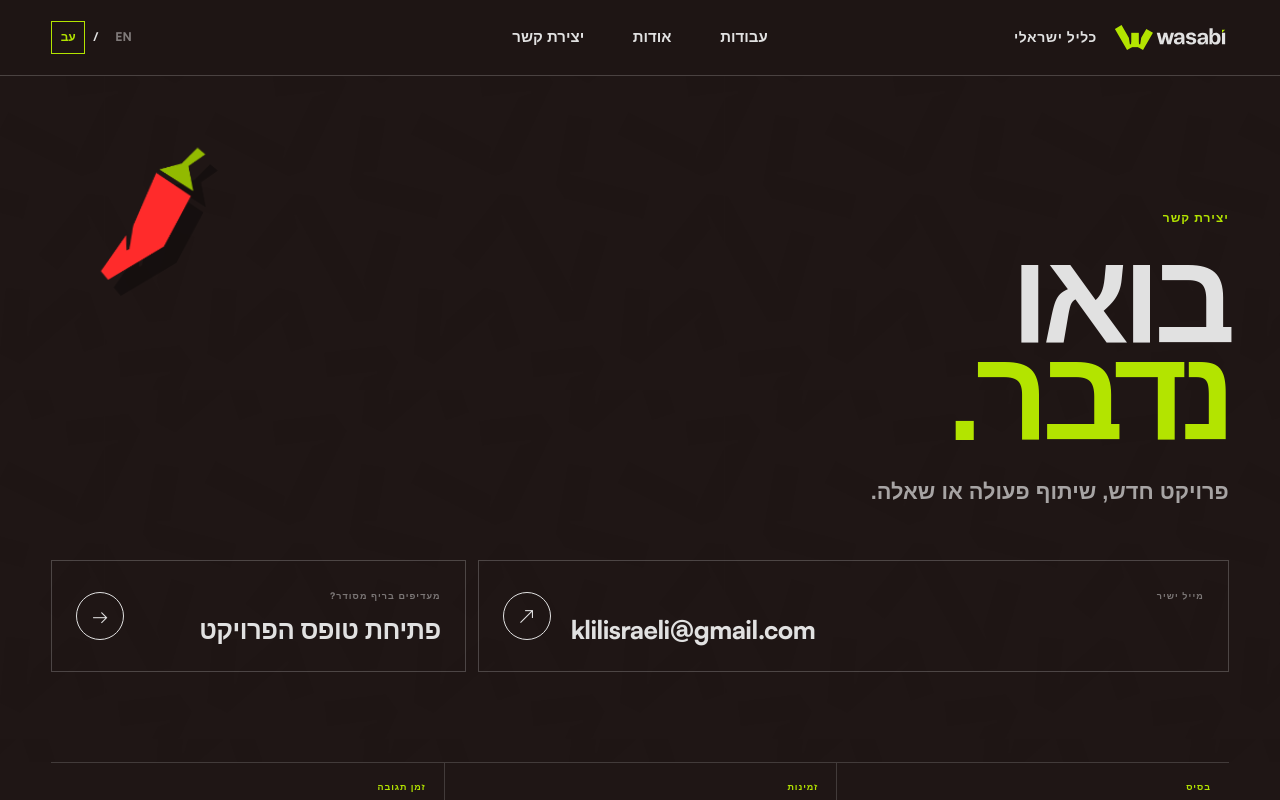
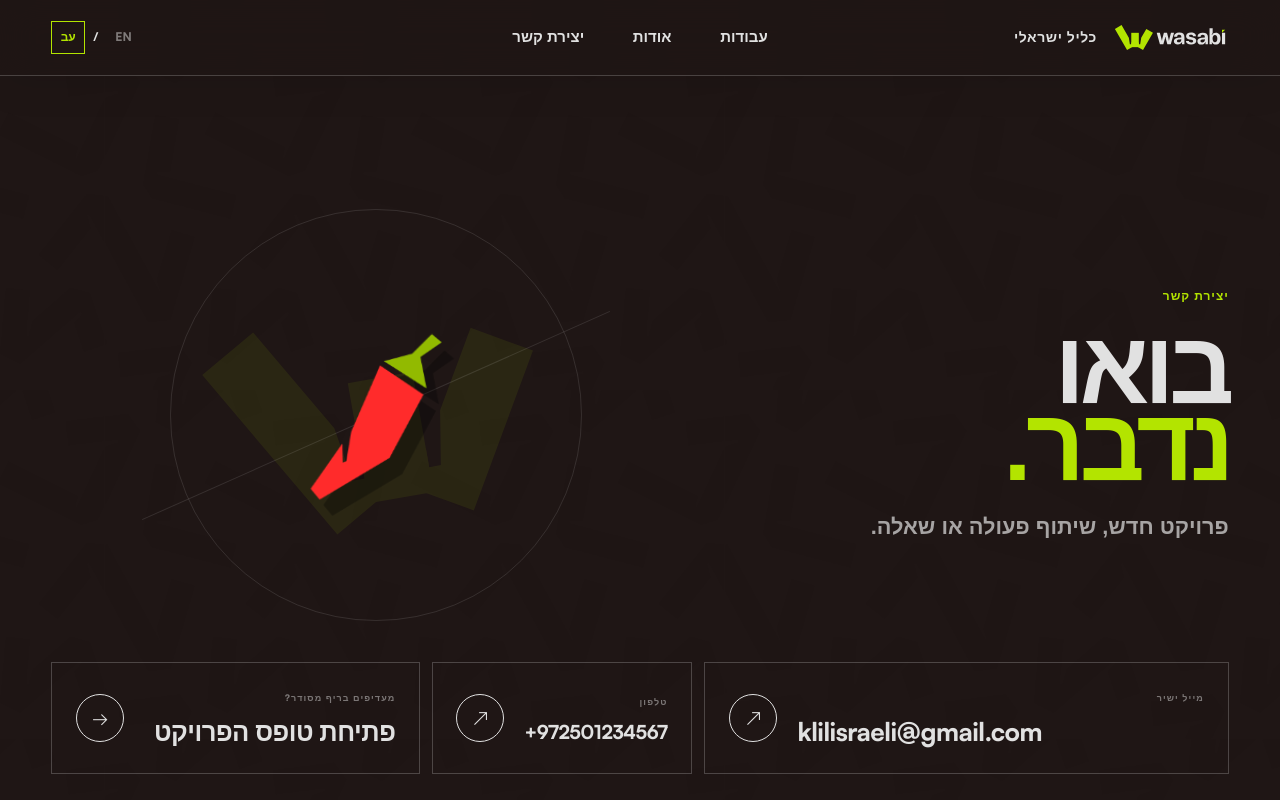
Before and after one commit to LiorAvshalomov/klil-wasabi, a Next.js app: page /contact in a window 1280 px wide. Shown: the top 800 px of the page. Built offline with nearby package versions, Linux system fonts and the light colour scheme; a web font is replaced by a local one.

Commit message:
Polish client motion and dark footers

```diff
--- a/app/ProjectView.tsx
+++ b/app/ProjectView.tsx
@@ -175,7 +175,7 @@ export function ProjectView({ project, nextProject }: ProjectViewProps) {
       </article>
 
       <footer className="project-footer section-shell">
-        <Link href={languageHref("/")}><img src="/brand/logo-light.svg" alt="Wasabi Studio" /></Link>
+        <Link href={languageHref("/")}><img src="/brand/logo-dark.svg" alt="Wasabi Studio" /></Link>
         <Link href={languageHref("/contact")}>{copy.contact[language]} ↗</Link>
         <span>© 2026 KLIL ISRAELI</span>
       </footer>
--- a/app/contact/ContactPage.tsx
+++ b/app/contact/ContactPage.tsx
@@ -14,6 +14,7 @@ const copy = {
     en: "A new project, collaboration or question.",
   },
   email: { he: "מייל ישיר", en: "Direct email" },
+  phone: { he: "טלפון", en: "Phone" },
   brief: { he: "מעדיפים בריף מסודר?", en: "Prefer a structured brief?" },
   briefCta: { he: "פתיחת טופס הפרויקט", en: "Open the project form" },
   based: { he: "בסיס", en: "Based" },
@@ -35,15 +36,25 @@ export function ContactPage() {
 
       <section className="contact-page-hero">
         <div className="contact-page-pattern" aria-hidden="true" />
-        <img className="contact-page-pepper" src="/brand/pepper.png" alt="" aria-hidden="true" />
         <div className="contact-page-copy section-shell">
-          <p className="section-label">{copy.label[language]}</p>
-          <h1><span>{copy.titleOne[language]}</span><strong>{copy.titleTwo[language]}</strong></h1>
-          <p className="contact-page-intro">{copy.intro[language]}</p>
+          <div className="contact-page-heading">
+            <p className="section-label">{copy.label[language]}</p>
+            <h1><span>{copy.titleOne[language]}</span><strong>{copy.titleTwo[language]}</strong></h1>
+            <p className="contact-page-intro">{copy.intro[language]}</p>
+          </div>
+          <div className="contact-page-visual" aria-hidden="true">
+            <img className="contact-page-mark" src="/brand/mark-dark.svg" alt="" />
+            <img className="contact-page-pepper" src="/brand/pepper.png" alt="" />
+          </div>
           <div className="contact-page-actions">
             <a className="contact-email" href={`mailto:${KLIL_EMAIL}?subject=${encodeURIComponent("New motion project")}`}>
               <small>{copy.email[language]}</small>
               <bdi>{KLIL_EMAIL}</bdi>
+              <i aria-hidden="true">↗</i>
+            </a>
+            <a className="contact-phone" href="tel:+972501234567">
+              <small>{copy.phone[language]}</small>
+              <bdi>+972501234567</bdi>
               <i aria-hidden="true">↗</i>
             </a>
             <Link className="contact-brief-link" href={languageHref("/contact/brief")}>
@@ -62,7 +73,7 @@ export function ContactPage() {
       </section>
 
       <footer className="contact-page-footer section-shell">
-        <Link className="contact-footer-brand" href={languageHref("/")}><img src="/brand/logo-light.svg" alt="Wasabi Studio" /></Link>
+        <Link className="contact-footer-brand" href={languageHref("/")}><img src="/brand/logo-dark.svg" alt="Wasabi Studio" /></Link>
         <a className="contact-footer-email" href={`mailto:${KLIL_EMAIL}`}>{KLIL_EMAIL}</a>
         <nav aria-label={language === "he" ? "קישורי תחתית" : "Footer navigation"}>
           <Link href={languageHref("/")}>{copy.home[language]}</Link>
--- a/app/globals.css
+++ b/app/globals.css
@@ -4006,3 +4006,333 @@ html[lang="en"] .project-hero-copy h1 {
     font-size: 23px;
   }
 }
+
+/* Final responsive polish: continuous clients, compact about and dark-surface assets. */
+
+@media (min-width: 821px) {
+  .shell-header.site-header {
+    background: rgb(31 22 21 / 84%);
+    box-shadow: 0 10px 38px rgb(0 0 0 / 8%);
+  }
+
+  .shell-header.home-header.is-top {
+    background: linear-gradient(to bottom, rgb(31 22 21 / 72%), transparent);
+  }
+}
+
+.brand-carousel {
+  scroll-behavior: auto;
+}
+
+.brand-carousel-track {
+  padding-inline: 0;
+}
+
+.brand-logo:is(.logo-hapoalim, .logo-leumi, .logo-tnuva, .logo-keshet) strong {
+  font-family: "Birzia", Arial, sans-serif;
+  font-weight: 900;
+  letter-spacing: -.035em;
+}
+
+.brand-logo.logo-hapoalim strong::after {
+  display: inline-block;
+  width: 13px;
+  height: 13px;
+  margin-inline-start: 9px;
+  background: var(--red);
+  content: "";
+  transform: rotate(45deg);
+  vertical-align: 1px;
+}
+
+.brand-logo.logo-leumi strong::after {
+  display: inline-block;
+  width: 16px;
+  height: 16px;
+  margin-inline-start: 8px;
+  border: 3px solid #42a5d8;
+  border-radius: 50% 50% 4px 50%;
+  content: "";
+  transform: rotate(-22deg);
+  vertical-align: -1px;
+}
+
+.brand-logo.logo-keshet strong::after {
+  margin-inline-start: 5px;
+  color: var(--red);
+  content: "●";
+  font-family: Arial, sans-serif;
+  font-size: .45em;
+  vertical-align: .35em;
+}
+
+.brand-logo.logo-elal strong {
+  font-style: italic;
+  letter-spacing: .08em;
+}
+
+.brand-logo.logo-partner strong::after {
+  display: inline-block;
+  width: 8px;
+  height: 8px;
+  margin-inline-start: 7px;
+  border-radius: 50%;
+  background: #ff6b00;
+  content: "";
+  vertical-align: .2em;
+}
+
+.about-section {
+  padding-block: clamp(64px, 7vw, 104px);
+}
+
+.about-grid {
+  grid-template-columns: minmax(300px, .72fr) minmax(0, 1.28fr);
+  gap: clamp(42px, 6vw, 100px);
+}
+
+.about-portrait {
+  width: min(100%, 520px);
+}
+
+.portrait-window {
+  aspect-ratio: 1;
+}
+
+.about-copy h2 {
+  margin-block: 24px 26px;
+  font-size: clamp(48px, 5.1vw, 86px);
+  line-height: .88;
+}
+
+.about-copy > p:not(.section-label) {
+  max-width: 670px;
+  font-size: clamp(18px, 1.45vw, 23px);
+}
+
+.contact-page-copy {
+  display: grid;
+  grid-template-columns: minmax(420px, .82fr) minmax(480px, 1.18fr);
+  align-items: center;
+  gap: 20px clamp(40px, 6vw, 110px);
+}
+
+.contact-page-heading {
+  grid-column: 1;
+}
+
+.contact-page-heading h1 {
+  margin-block-end: 28px;
+  font-size: clamp(76px, 8vw, 138px);
+}
+
+.contact-page-intro {
+  margin-block-end: 0;
+}
+
+.contact-page-visual {
+  position: relative;
+  grid-column: 2;
+  min-height: 410px;
+  display: grid;
+  place-items: center;
+  isolation: isolate;
+}
+
+.contact-page-visual::before,
+.contact-page-visual::after {
+  position: absolute;
+  content: "";
+  pointer-events: none;
+}
+
+.contact-page-visual::before {
+  width: min(32vw, 500px);
+  aspect-ratio: 1;
+  border: 1px solid rgb(225 225 225 / 12%);
+  border-radius: 50%;
+}
+
+.contact-page-visual::after {
+  width: min(40vw, 650px);
+  height: 1px;
+  background: rgb(225 225 225 / 12%);
+  transform: rotate(-24deg);
+}
+
+.contact-page-mark {
+  position: absolute;
+  z-index: -1;
+  width: min(31vw, 470px);
+  opacity: .075;
+  transform: rotate(-10deg);
+}
+
+.contact-page-visual .contact-page-pepper {
+  position: relative;
+  inset: auto;
+  z-index: 2;
+  width: clamp(118px, 10vw, 178px);
+}
+
+.contact-page-actions {
+  grid-column: 1 / -1;
+  grid-template-columns: minmax(0, 1.25fr) minmax(250px, .62fr) minmax(320px, .88fr);
+  margin-top: 22px;
+}
+
+.contact-phone {
+  position: relative;
+  min-height: 112px;
+  padding: 20px 24px;
+  border: 1px solid rgb(225 225 225 / 24%);
+  display: grid;
+  grid-template-columns: 1fr auto;
+  align-items: center;
+  gap: 5px 20px;
+  overflow: hidden;
+  transition: color 250ms ease, transform 300ms cubic-bezier(.16, 1, .3, 1);
+}
+
+.contact-phone::before {
+  position: absolute;
+  inset: 0;
+  z-index: -1;
+  background: var(--wasabi);
+  content: "";
+  transform: translateY(102%);
+  transition: transform 420ms cubic-bezier(.16, 1, .3, 1);
+}
+
+.contact-phone:hover,
+.contact-phone:focus-visible {
+  color: var(--ink);
+  transform: translateY(-4px);
+}
+
+.contact-phone:hover::before,
+.contact-phone:focus-visible::before {
+  transform: translateY(0);
+}
+
+.contact-phone small {
+  align-self: end;
+  color: rgb(225 225 225 / 48%);
+  font-family: "Satoshi", Arial, sans-serif;
+  font-size: 9px;
+  font-weight: 900;
+  letter-spacing: .12em;
+  text-transform: uppercase;
+  transition: color 200ms ease;
+}
+
+.contact-phone bdi {
+  grid-row: 2;
+  font-family: "Satoshi", Arial, sans-serif;
+  font-size: clamp(16px, 1.5vw, 23px);
+  font-weight: 800;
+  letter-spacing: -.02em;
+  white-space: nowrap;
+}
+
+.contact-phone i {
+  grid-column: 2;
+  grid-row: 1 / 3;
+  display: grid;
+  place-items: center;
+  width: 48px;
+  height: 48px;
+  border: 1px solid currentColor;
+  border-radius: 50%;
+  font-family: "Satoshi", Arial, sans-serif;
+  font-style: normal;
+}
+
+.contact-phone:hover small,
+.contact-phone:focus-visible small {
+  color: rgb(31 22 21 / 60%);
+}
+
+@media (max-width: 900px) {
+  .contact-page-copy {
+    display: block;
+  }
+
+  .contact-page-heading {
+    position: relative;
+    z-index: 2;
+  }
+
+  .contact-page-visual {
+    position: absolute;
+    inset-inline-end: 20px;
+    inset-block-start: 100px;
+    min-height: 0;
+    width: 100px;
+    height: 160px;
+    display: grid;
+  }
+
+  .contact-page-visual::before,
+  .contact-page-visual::after,
+  .contact-page-mark {
+    display: none;
+  }
+
+  .contact-page-visual .contact-page-pepper {
+    width: 76px;
+  }
+
+  .contact-page-intro {
+    margin-block-end: 54px;
+  }
+
+  .contact-page-actions {
+    grid-template-columns: 1fr;
+    margin-top: 0;
+  }
+}
+
+@media (max-width: 820px) {
+  .about-grid {
+    gap: 42px;
+  }
+
+  .about-portrait {
+    width: min(72%, 430px);
+  }
+
+  .about-copy h2 {
+    margin-block: 20px 22px;
+    font-size: clamp(46px, 13vw, 72px);
+  }
+
+  .about-copy > p:not(.section-label) {
+    font-size: 18px;
+  }
+}
+
+@media (max-width: 680px) {
+  .footer-base {
+    display: flex;
+    flex-wrap: nowrap;
+    align-items: center;
+    justify-content: center;
+    gap: 12px;
+    direction: ltr;
+    white-space: nowrap;
+  }
+
+  .footer-base span:nth-child(2) {
+    grid-column: auto;
+    grid-row: auto;
+    justify-self: auto;
+    text-align: start;
+  }
+
+  .footer-base span + span::before {
+    margin-inline-end: 12px;
+    color: rgb(225 225 225 / 28%);
+    content: "·";
+  }
+}
--- a/app/project-data.ts
+++ b/app/project-data.ts
@@ -191,12 +191,18 @@ export const categoryLabels: Record<"all" | ProjectCategory, Copy> = {
 export const clients = [
   { name: "Wix", className: "logo-wix", note: "TECH" },
   { name: "monday", className: "logo-monday", note: "PRODUCT" },
+  { name: "בנק הפועלים", className: "logo-hapoalim", note: "FINANCE" },
   { name: "fiverr.", className: "logo-fiverr", note: "MARKETPLACE" },
+  { name: "בנק לאומי", className: "logo-leumi", note: "FINANCE" },
   { name: "Similarweb", className: "logo-similarweb", note: "DATA" },
   { name: "AppsFlyer", className: "logo-appsflyer", note: "MOBILE" },
+  { name: "תנובה", className: "logo-tnuva", note: "CONSUMER" },
   { name: "LIGHTRICKS", className: "logo-lightricks", note: "CREATIVE" },
+  { name: "EL AL", className: "logo-elal", note: "AVIATION" },
   { name: "LMND", className: "logo-lemonade", note: "INSURTECH" },
+  { name: "קשת 12", className: "logo-keshet", note: "MEDIA" },
   { name: "taboola", className: "logo-taboola", note: "MEDIA" },
   { name: "Waze", className: "logo-waze", note: "MOBILITY" },
+  { name: "partner", className: "logo-partner", note: "TELECOM" },
   { name: "PAPAYA", className: "logo-papaya", note: "GLOBAL" },
 ];
```
Also changed, not shown: app/PortfolioHome.tsx (+32 -11 lines), 1 other file (tests, documents, lock files or other folders).
